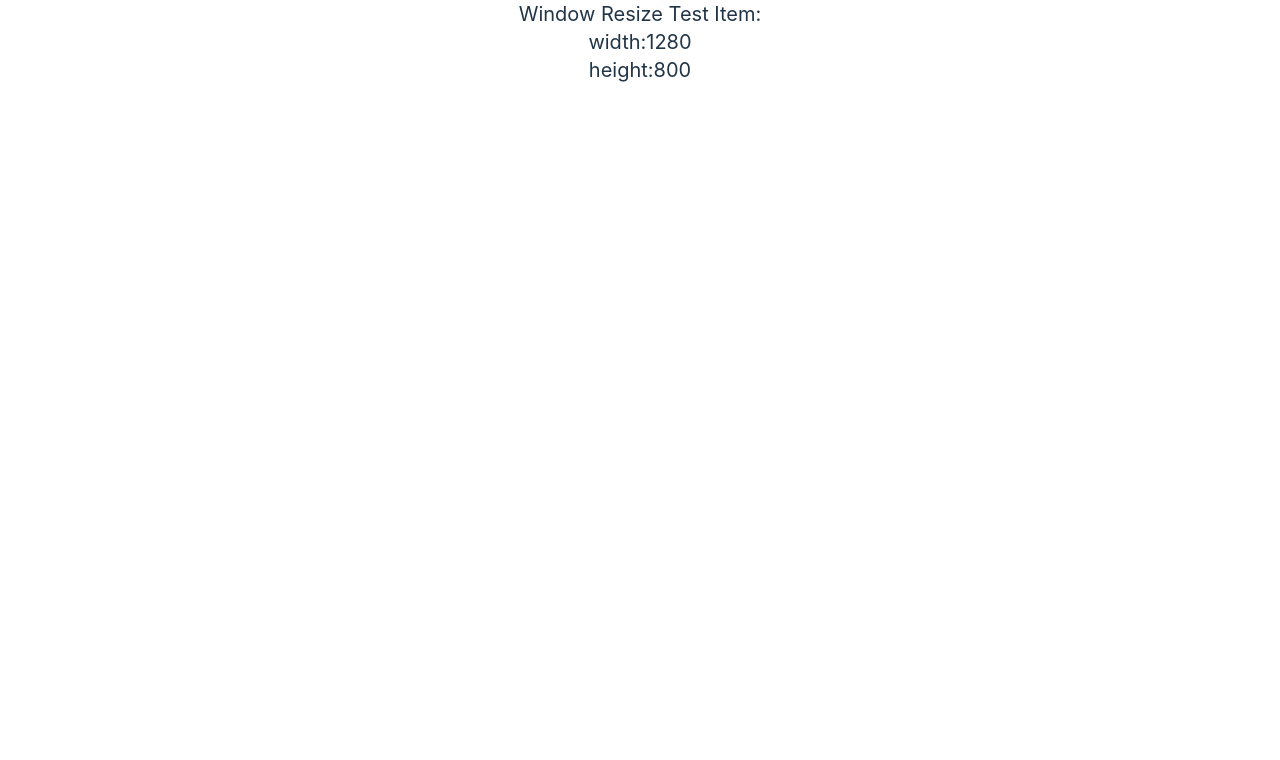
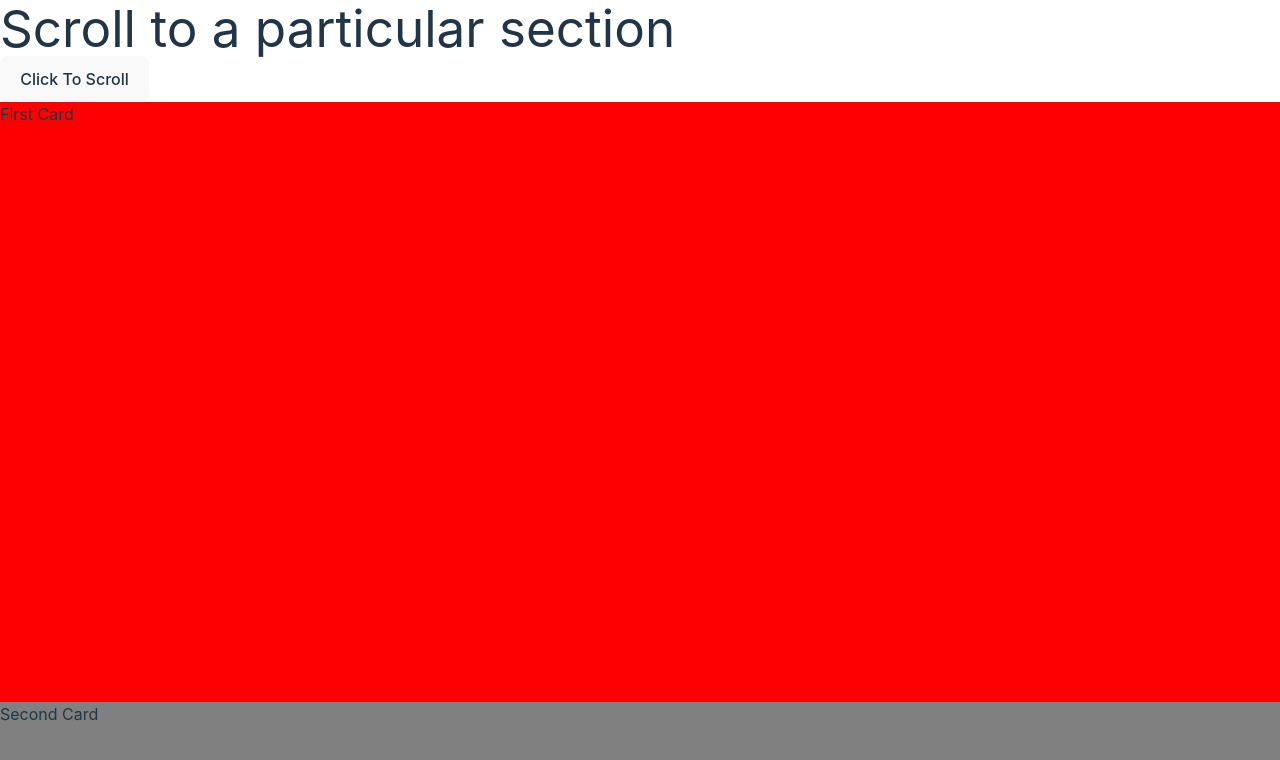
Before and after one commit to D32SSV/freecodeCamp-25-react-projects, a React (Vite) app: page / in a window 1280 px wide. Shown: the top 760 px of the page. Built offline with nearby package versions, Linux system fonts and the light colour scheme.

Commit message:
complete scroll to view/ scroll to top

```diff
--- a/src/App.jsx
+++ b/src/App.jsx
@@ -16,6 +16,7 @@ import TicTacToe from "./components/tic_tac_toe";
 import FetchHookTestItem from "./components/useFetchCustomHook/test";
 import ClickOutsideTestItem from "./components/useClickOutside/test";
 import WindowResizeTestItem from "./components/useWindowResize/test";
+import ScrollToSection from "./components/scrollToTopnBottom";
 
 function App() {
   return (
@@ -42,7 +43,8 @@ function App() {
       {/* <TicTacToe /> */}
       {/* <FetchHookTestItem /> */}
       {/* <ClickOutsideTestItem /> */}
-      <WindowResizeTestItem />
+      {/* <WindowResizeTestItem /> */}
+      <ScrollToSection />
     </>
   );
 }
--- /dev/null
+++ b/src/components/scrollToTopnBottom/index.jsx
@@ -0,0 +1,70 @@
+import { useRef } from "react";
+
+export default function ScrollToSection() {
+  const myRef = useRef();
+
+  const data = [
+    {
+      label: "First Card",
+      style: {
+        width: "100%",
+        height: "600px",
+        background: "red",
+      },
+    },
+    {
+      label: "Second Card",
+      style: {
+        width: "100%",
+        height: "600px",
+        background: "grey",
+      },
+    },
+    {
+      label: "Third Card",
+      style: {
+        width: "100%",
+        height: "600px",
+        background: "blue",
+      },
+    },
+    {
+      label: "Fourth Card",
+      style: {
+        width: "100%",
+        height: "600px",
+        background: "green",
+      },
+    },
+    {
+      label: "Fifth Card",
+      style: {
+        width: "100%",
+        height: "600px",
+        background: "orange",
+      },
+    },
+  ];
+
+  function handleScrollToSection() {
+    // myRef.current.scrollIntoView({ behavior: "smooth" });
+    let pos = ref.current.getBoundingClientRect().top;
+
+    window.scrollTo({
+      top: pos,
+      behavior: "smooth",
+    });
+  }
+
+  return (
+    <div>
+      <h1>Scroll to a particular section</h1>
+      <button onClick={handleScrollToSection}>Click To Scroll</button>
+      {data.map((dataItem, index) => (
+        <div ref={index === 2 ? myRef : null} style={dataItem.style}>
+          <h3>{dataItem.label}</h3>
+        </div>
+      ))}
+    </div>
+  );
+}
```
